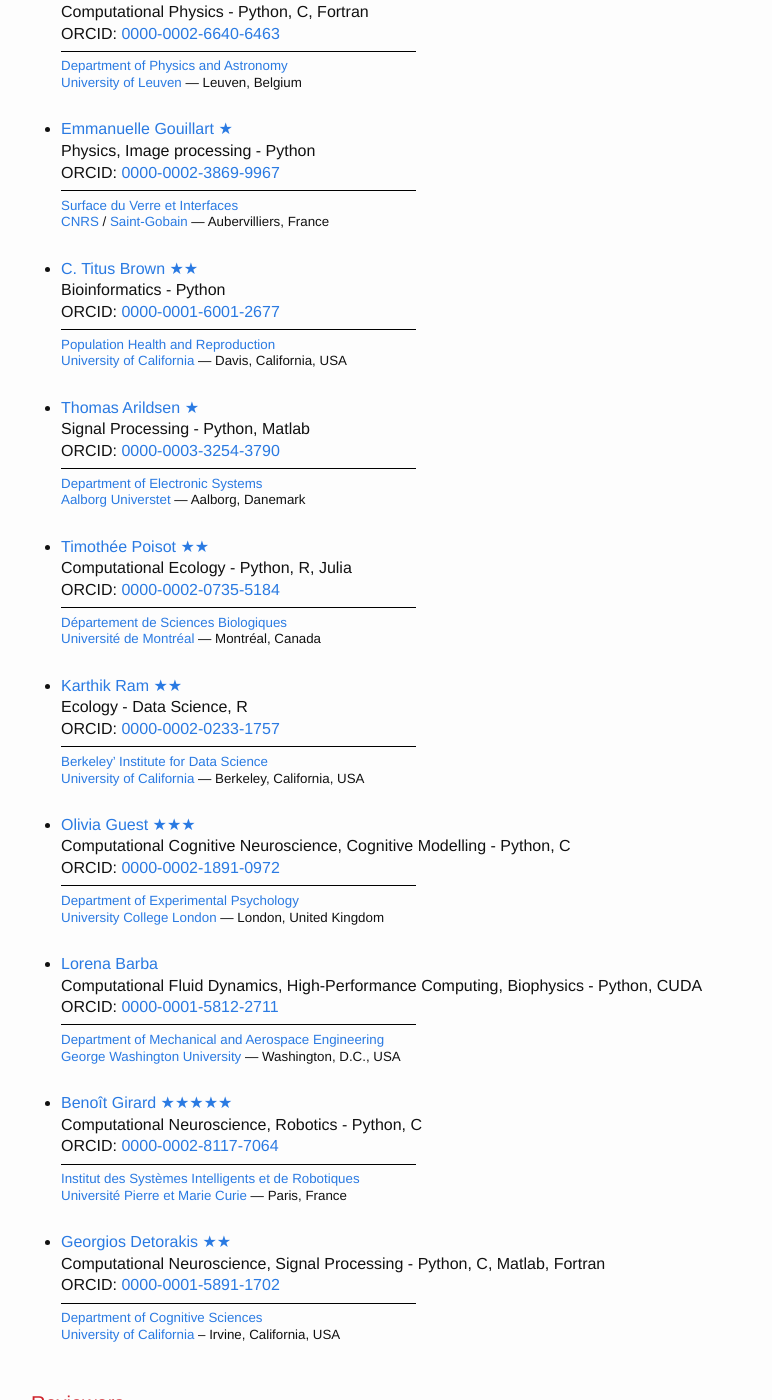
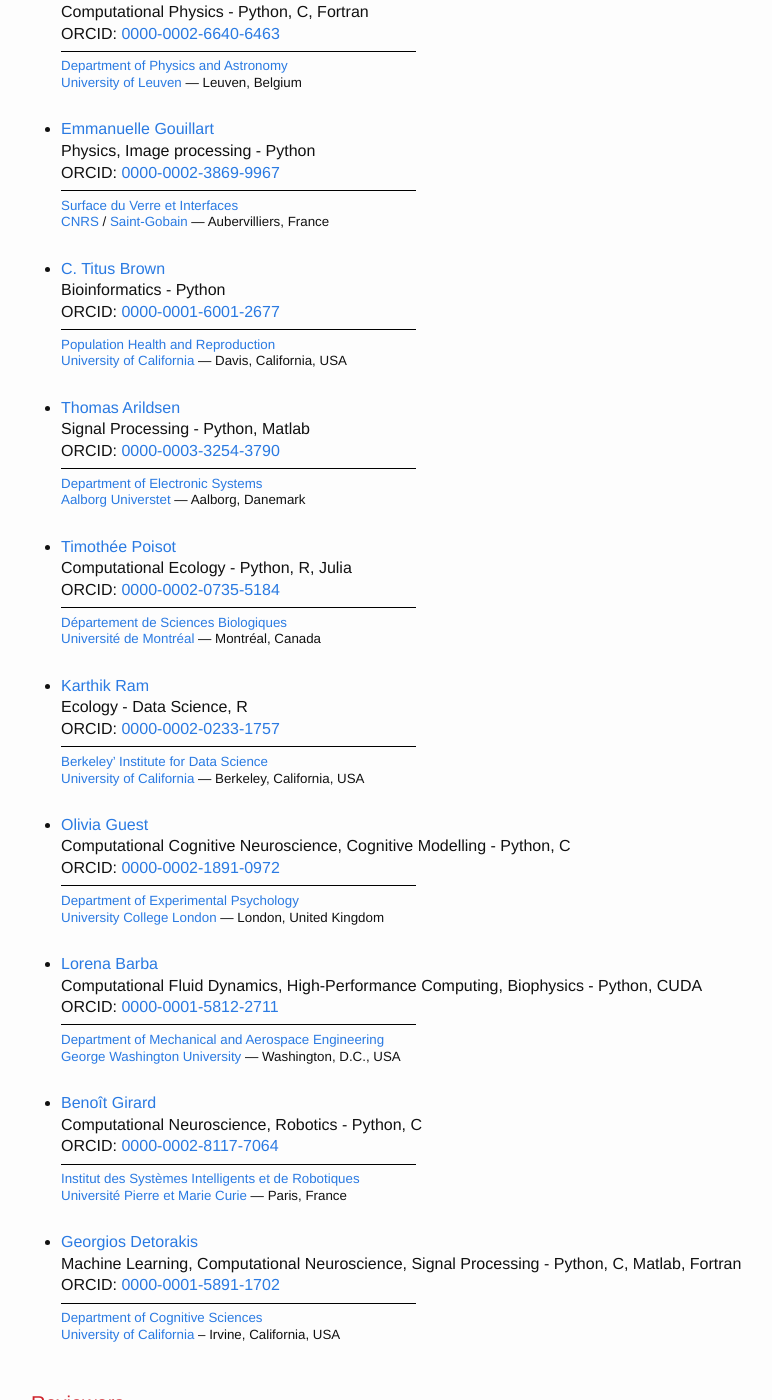
Before and after one commit to ReScience/rescience.github.io, a Jekyll site: the page built from 04-board.md, in a window 1280 px wide and 1400 px high, scrolled down 1053 px. Shown: the whole window, without its empty margins (239-1011 px from the left). Built offline with Jekyll 4.4.1, drawn with Linux system fonts in a browser that asks for light colours; our own code applies the rules of GitHub Pages for plain Markdown files; some of the changed lines change nothing that is shown; some of the changed text lies outside the part shown.

Commit message:
Removed stars (too much work to keep them up to date)

```diff
--- a/04-board.md
+++ b/04-board.md
@@ -28,7 +28,6 @@
 
 
 * [Nicolas P. Rougier](https://github.com/rougier)
-  [★](https://github.com/ReScience/ReScience-submission/pull/14)[★](https://github.com/ReScience/ReScience-submission/pull/18)[★](https://github.com/ReScience/ReScience-submission/pull/19)[★](https://github.com/ReScience/ReScience-submission/pull/24)[★](https://github.com/ReScience/ReScience-submission/pull/36)[★](https://github.com/ReScience/ReScience-submission/pull/46)[★](https://github.com/ReScience/ReScience-submission/pull/51)
   Computational Neuroscience, Computer Science - Python, C/C++
   ORCID: [0000-0002-6972-589X](http://orcid.org/0000-0002-6972-589X)
   <small>
@@ -42,7 +41,6 @@
 ## Associate Editors
 
 * [Tiziano Zito](https://github.com/otizonaizit)
-  [★](https://github.com/ReScience/ReScience-submission/pull/3)[★](https://github.com/ReScience/ReScience-submission/pull/17)[★](https://github.com/ReScience/ReScience-submission/pull/22)[★](https://github.com/ReScience/ReScience-submission/pull/35)[★](https://github.com/ReScience/ReScience-submission/pull/46)
   Computational Neuroscience - Python, C, Fortran
   ORCID: [---](http://orcid.org/)
   <small>
@@ -51,7 +49,6 @@
   </small>
 
 * [Pierre de Buyl](https://github.com/pdebuyl)
-  [★](https://github.com/ReScience/ReScience-submission/pull/25)[★](https://github.com/ReScience/ReScience-submission/pull/35)
   Computational Physics - Python, C, Fortran
   ORCID: [0000-0002-6640-6463](https://orcid.org/0000-0002-6640-6463)
   <small>
@@ -61,7 +58,6 @@
   </small>
 
 * [Emmanuelle Gouillart](https://github.com/emmanuelle)
-  [★](https://github.com/ReScience/ReScience-submission/pull/20)
   Physics, Image processing - Python
   ORCID: [0000-0002-3869-9967](http://orcid.org/0000-0002-3869-9967)
   <small>
@@ -71,7 +67,6 @@
   </small>
 
 * [C. Titus Brown](https://github.com/ctb)
-  [★](https://github.com/ReScience/ReScience-submission/pull/27)[★](https://github.com/ReScience/ReScience-submission/pull/41)
   Bioinformatics - Python
   ORCID: [0000-0001-6001-2677](http://orcid.org/0000-0001-6001-2677)
   <small>
@@ -81,7 +76,6 @@
   </small>
 
 * [Thomas Arildsen](https://github.com/ThomasA)
-  [★](https://github.com/ReScience/ReScience-submission/pull/28)
   Signal Processing - Python, Matlab
   ORCID: [0000-0003-3254-3790](http://orcid.org/0000-0003-3254-3790)
   <small>
@@ -91,7 +85,6 @@
   </small>
 
 * [Timothée Poisot](https://github.com/tpoisot)
-  [★](https://github.com/ReScience/ReScience-submission/pull/11)[★](https://github.com/ReScience/ReScience-submission/pull/15)
   Computational Ecology - Python, R, Julia
   ORCID: [0000-0002-0735-5184](http://orcid.org/0000-0002-0735-5184)
   <small>
@@ -101,7 +94,6 @@
   </small>
 
 * [Karthik Ram](https://github.com/karthik)
-  [★](https://github.com/ReScience/ReScience-submission/pull/11)[★](https://github.com/ReScience/ReScience-submission/pull/39)
   Ecology - Data Science, R
   ORCID: [0000-0002-0233-1757](http://orcid.org/0000-0002-0233-1757)
   <small>
@@ -111,7 +103,6 @@
   </small>
 
 * [Olivia Guest](https://github.com/oliviaguest)
-  [★](https://github.com/ReScience/ReScience-submission/pull/21)[★](https://github.com/ReScience/ReScience-submission/pull/30)[★](https://github.com/ReScience/ReScience-submission/pull/47)
   Computational Cognitive Neuroscience, Cognitive Modelling - Python, C
   ORCID: [0000-0002-1891-0972](http://orcid.org/0000-0002-1891-0972)
   <small>
@@ -130,7 +121,6 @@
   </small>
 
 * [Benoît Girard](https://github.com/benoit-girard)
-  [★](https://github.com/ReScience/ReScience-submission/pull/3)[★](https://github.com/ReScience/ReScience-submission/pull/22)[★](https://github.com/ReScience/ReScience-submission/pull/33)[★](https://github.com/ReScience/ReScience-submission/pull/43)[★](https://github.com/ReScience/ReScience-submission/pull/47)
   Computational Neuroscience, Robotics - Python, C
   ORCID: [0000-0002-8117-7064](http://orcid.org/0000-0002-8117-7064)
   <small>
@@ -139,8 +129,7 @@
   </small>
 
 * [Georgios Detorakis](https://github.com/gdetor)
-  [★](https://github.com/ReScience/ReScience-submission/pull/14)[★](https://github.com/ReScience/ReScience-submission/pull/24)
-  Computational Neuroscience, Signal Processing - Python, C, Matlab, Fortran
+  Machine Learning, Computational Neuroscience, Signal Processing - Python, C, Matlab, Fortran
   ORCID: [0000-0001-5891-1702](http://orcid.org/0000-0001-5891-1702)
   <small>
   [Department of Cognitive Sciences](https://www.cogsci.uci.edu/)
@@ -150,13 +139,10 @@
 ## Reviewers
 
 * [Mehdi Khamassi](https://github.com/MehdiKhamassi)
-  [★](https://github.com/ReScience/ReScience-submission/pull/3)
   Computational Neuroscience, Robotics - Python, C/C++, Matlab
   ORCID: [0000-0002-2515-1046](http://orcid.org/0000-0002-2515-1046)
 
-
 * [Cyrille Rossant](https://github.com/rossant)
-  [★](https://github.com/ReScience/ReScience-submission/pull/18)
   Neurophysiological Data Analysis - Python, C
   ORCID: [0000-0003-2069-9093](http://orcid.org/0000-0003-2069-9093)
 
@@ -166,12 +152,10 @@
   ORCID: [0000-0001-6419-907X](http://orcid.org/0000-0001-6419-907X)
 
 * [Federico Vaggi](https://github.com/FedericoV)
-  [★](https://github.com/ReScience/ReScience-submission/pull/15)[★](https://github.com/ReScience/ReScience-submission/pull/41)
   Systems Biology - Python, Matlab, C
   ORCID: [0000-0001-8100-158X](http://orcid.org/0000-0001-8100-158X)
 
 * [Ozan Caglayan](https://github.com/ozancaglayan)
-  [★](https://github.com/ReScience/ReScience-submission/pull/20)
   Signal Processing, Neural Networks - Python, C/C++, R
   ORCID: [0000-0002-5992-3470](https://orcid.org/0000-0002-5992-3470)
 
@@ -184,7 +168,6 @@
   ORCID: [0000-0001-9579-2909](http://orcid.org/0000-0001-9579-2909)
 
 * [Andrew P. Davison](https://github.com/apdavison)
-  [★](https://github.com/ReScience/ReScience-submission/pull/17)
   Computational Neuroscience - Python
   ORCID: [0000-0002-4793-7541](http://orcid.org/0000-0002-4793-7541)
 
@@ -193,7 +176,6 @@
   ORCID: [0000-0002-1400-5326](http://orcid.org/0000-0002-1400-5326)
 
 * [Yoav Ram](https://github.com/yoavram)
-  [★](https://github.com/ReScience/ReScience-submission/pull/15)
   Evolutionary Biology, Population Genetics - Python, R
   ORCID: [0000-0002-9653-4458](http://orcid.org/0000-0002-9653-4458)
 
@@ -202,12 +184,10 @@
   ORCID: [0000-0001-6123-9515](http://orcid.org/0000-0001-6123-9515)
 
 * [Hans Ekkehard Plesser](https://github.com/heplesser)
-  [★](https://github.com/ReScience/ReScience-submission/pull/17)[★](https://github.com/ReScience/ReScience-submission/pull/35)
   Computational Neuroscience, Stochastic Processes - Python, C++
   ORCID: [0000-0001-7843-5993](http://orcid.org/0000-0001-7843-5993)
 
 * [Etienne Roesch](https://github.com/eroesch)
-  [★](https://github.com/ReScience/ReScience-submission/pull/21)
   Computational Neuroscience, Neuroimaging, Data Science - Python, C/C++, Matlab, R
   ORCID: [0000-0002-8913-4173](http://orcid.org/0000-0002-8913-4173)
 
@@ -220,12 +200,10 @@
   ORCID: [0000-0003-2767-0090](http://orcid.org/0000-0003-2767-0090)
 
 * [Dan McGlinn](https://github.com/dmcglinn)
-  [★](https://github.com/ReScience/ReScience-submission/pull/11)[★](https://github.com/ReScience/ReScience-submission/pull/39)
   Ecology - R
   ORCID: [0000-0003-2359-3526](http://orcid.org/0000-0003-2359-3526)
 
 * [Julien Vitay](https://github.com/vitay)
-  [★](https://github.com/ReScience/ReScience-submission/pull/14)[★](https://github.com/ReScience/ReScience-submission/pull/51)
   Computational Neuroscience - Python, C++
   ORCID: [0000-0001-5229-2349](http://orcid.org/0000-0001-5229-2349)
 
@@ -238,12 +216,10 @@
   ORCID: [0000-0002-7724-1633](http://orcid.org/0000-0002-7724-1633)
 
 * [Xavier Hinaut](https://github.com/neuronalX)
-  [★](https://github.com/ReScience/ReScience-submission/pull/19)[★](https://github.com/ReScience/ReScience-submission/pull/47)
   Computational Neuroscience, Machine Learning - Python, Matlab, Java, C
   ORCID: [0000-0002-1924-1184](http://orcid.org/0000-0002-1924-1184)
 
 * [Marcel Stimberg](https://github.com/mstimberg)
-  [★](https://github.com/ReScience/ReScience-submission/pull/18)[★](https://github.com/ReScience/ReScience-submission/pull/43)
   Computational Neuroscience - Python, C/C++
   ORCID: [0000-0002-2648-4790](http://orcid.org/0000-0002-2648-4790)
 
@@ -272,7 +248,6 @@
   ORCID: [0000-0002-0024-5046](http://orcid.org/0000-0002-0024-5046)
 
 * [Pierre Enel](https://github.com/piero-le-fou)
-  [★](https://github.com/ReScience/ReScience-submission/pull/19)
   Neurophysiology, Computational Neuroscience - Python, Matlab, C
   ORCID: [0000-0001-8983-6223](http://orcid.org/0000-0001-8983-6223)
 
@@ -289,12 +264,10 @@
   ORCID: [0000-0002-2820-9151](http://orcid.org/0000-0002-2820-9151)
 
 * [Olivier Grisel](https://github.com/ogrisel)
-  [★](https://github.com/ReScience/ReScience-submission/pull/20)
   Machine Learning - Python
   ORCID: [0000-0002-8226-4012](http://orcid.org/0000-0002-8226-4012)
 
 * [Almar Klein](https://github.com/almarklein)
-  [★](https://github.com/ReScience/ReScience-submission/pull/28)
   (Medical) Image Processing - Python
   ORCID: [0000-0002-9978-2780](http://orcid.org/0000-0002-9978-2780)
 
@@ -303,7 +276,6 @@
   ORCID: [---](http://orcid.org/)
 
 * [Philipp Boersch-Supan](https://github.com/pboesu)
-  [★](https://github.com/ReScience/ReScience-submission/pull/39)
   Ecology, Biological Oceanography, Biogeography - R
   ORCID: [0000-0001-6723-6833](http://orcid.org/0000-0001-6723-6833)
 
@@ -325,22 +297,18 @@
   ORCID: [---](http://orcid.org/)
 
 * [Fabien C. Y. Benureau](https://github.com/benureau)
-  [★](https://github.com/ReScience/ReScience-submission/pull/24)
   Machine Learning, Robotics, Computational Neuroscience - Python, Julia, Go
   ORCID: [0000-0003-4083-4512](http://orcid.org/0000-0003-4083-4512)
 
 * [Damien Drix](https://github.com/damiendr)
-  [★](https://github.com/ReScience/ReScience-submission/pull/22)[★](https://github.com/ReScience/ReScience-submission/pull/51)
   Computational Neuroscience, Machine Learning - Julia, Python
   ORCID: [0000-0003-4107-5693](http://orcid.org/0000-0003-4107-5693)
 
 * [Kamil S Jaron](https://github.com/KamilSJaron)
-  [★](https://github.com/ReScience/ReScience-submission/pull/27)
   Evolutionary biology - R, C/C++, python
   ORCID: [0000-0003-1470-5450](http://orcid.org/0000-0003-1470-5450)
 
 * [Anne Urai](https://github.com/anne-urai)
-  [★](https://github.com/ReScience/ReScience-submission/pull/36)
   Cognitive neuroscience, Decision Making, Vision Science - Matlab, Python, R
   ORCID: [0000-0001-5270-6513](http://orcid.org/0000-0001-5270-6513)
 
@@ -353,7 +321,6 @@
   ORCID: [0000-0002-6733-633X](http://orcid.org/0000-0002-6733-633X)
 
 * [Qihong Lu](https://github.com/qihongl)
-  [★](https://github.com/ReScience/ReScience-submission/pull/36)
   Cognitive Psychology, Neuroimaging, Neural Networks - Python, Matlab, R
   ORCID: [0000-0002-0730-5240](http://orcid.org/0000-0002-0730-5240)
 
@@ -370,22 +337,18 @@
   ORCID: [0000-0003-4425-7097](http://orcid.org/0000-0003-4425-7097)
 
 * [Aaron Shifman](https://github.com/aaronshifman)
-  [★](https://github.com/ReScience/ReScience-submission/pull/30)[★](https://github.com/ReScience/ReScience-submission/pull/41)
   Computational Biology - Python, Matlab/Octave, Javascript
   ORCID: [0000-0003-2140-7590](orcid.org/0000-0003-2140-7590)
 
 * [Roman Yurchak](https://github.com/rth)
-  [★](https://github.com/ReScience/ReScience-submission/pull/28)
   Signal Processing, Information Retrieval - Python, C
   ORCID: [0000-0002-2565-4444](http://orcid.org/0000-0002-2565-4444)
 
 * [Matt G. Hall](https://github.com/soolijoo)
-  [★](https://github.com/ReScience/ReScience-submission/pull/25)
   Diffusion Imaging and Simulation - Java, Python, C++
   ORCID: [0000-0002-9530-5477](http://orcid.org/0000-0002-9530-5477)
 
 * [Christoph Metzner](https://github.com/ChristophMetzner)
-  [★](https://github.com/ReScience/ReScience-submission/pull/33)
   Computational Neuroscience - Python, Matlab, Neuron, Genesis, Auryn/C++
   ORCID: [0000-0002-5933-2101](http://orcid.org/0000-0002-5933-2101)
 
@@ -398,7 +361,6 @@
   ORCID: [---](http://orcid.org/)
 
 * [Pietro Marchesi](https://github.com/pietromarchesi)
-  [★](https://github.com/ReScience/ReScience-submission/pull/30)[★](https://github.com/ReScience/ReScience-submission/pull/45)
   Computational Neuroscience, Information Theory - Python
   ORCID: [0000-0001-5955-6909](http://orcid.org/0000-0001-5955-6909)
 
@@ -415,7 +377,6 @@
   ORCID: [0000-0002-0821-7605](https://orcid.org/0000-0002-0821-7605)
 
 * [Anya Vostinar](https://github.com/anyaevostinar)
-  [★](https://github.com/ReScience/ReScience-submission/pull/27)
   Digital Evolution, Agent-based simulation - C++ (11, 14), Python, R
   ORCID: [0000-0001-7216-5283](https://orcid.org/0000-0001-7216-5283)
 
@@ -436,7 +397,6 @@
   ORCID Number: [0000-0003-3019-4902](https://orcid.org/0000-0003-3019-4902)
 
 * [Dennis Goldschmidt](https://github.com/degoldschmidt)
-  [★](https://github.com/ReScience/ReScience-submission/pull/45)
   Computational Neuroscience, Neurorobotics - Python, C/C++, Java, Octave
   ORCID: [0000-0002-0603-7176](https://orcid.org/0000-0002-0603-7176)
 
@@ -453,12 +413,10 @@
   ORCID: [0000-0002-3851-0220](orcid.org/0000-0002-3851-0220)
 
 * [Tiina Manninen](https://github.com/TiinaManninen)
-  [★](https://github.com/ReScience/ReScience-submission/pull/33)
   Computational Neuroscience - Matlab, Python
   ORCID: [0000-0002-0456-1185](https://orcid.org/0000-0002-0456-1185)
 
 * [Shailesh Appukuttan](https://github.com/appukuttan-shailesh)
-  [★](https://github.com/ReScience/ReScience-submission/pull/43)
   Computational Neuroscience, Neurophysiology, Smooth Muscle - HOC, NMODL, Python, PyNN
   ORCID: [0000-0002-0148-8023](https://orcid.org/0000-0002-0148-8023)
 
@@ -510,7 +468,6 @@
   Genomics - Go
   ORCID: [0000-0001-8295-2301](https://orcid.org/0000-0001-8295-2301)
 
-
 * [Konstantinos Chatzilygeroudis](https://github.com/costashatz)
   Reinforcement Learning, Control, Gaussian Processes, Optimization - C++, C, Python, Matlab/Octave, Scala
   ORCID: [0000-0003-3585-1027](https://orcid.org/0000-0003-3585-1027)
```
